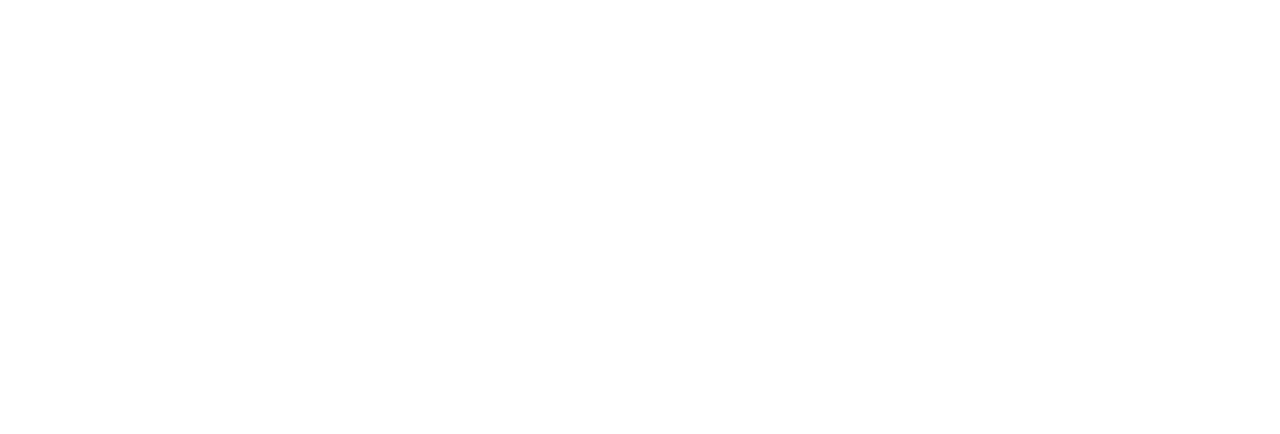
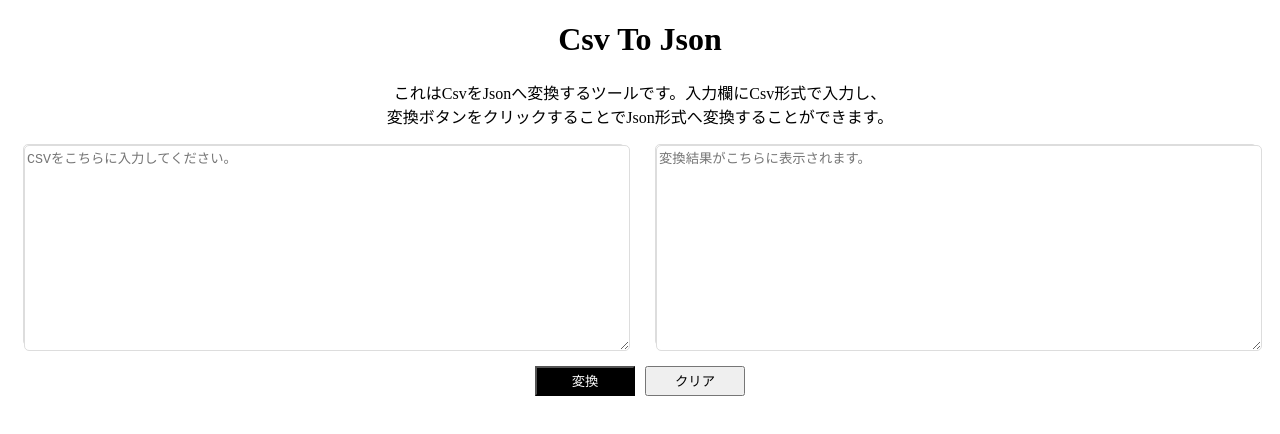
Before and after one commit to snake97123/converter, a plain HTML site: page index.html in a window 1280 px wide. Drawn offline with Linux system fonts and the light colour scheme.

Commit message:
見た目の作成

```diff
--- a/index.html
+++ b/index.html
@@ -3,9 +3,24 @@
 <head>
   <meta charset="UTF-8">
   <meta name="viewport" content="width=device-width, initial-scale=1.0">
-  <title></title>
+  <link rel="stylesheet" href="./styles.css">
+  <title>Csv To Json</title>
 </head>
 <body>
-
+<h1 class="title">Csv To Json</h1>
+<p>これはCsvをJsonへ変換するツールです。入力欄にCsv形式で入力し、<br>変換ボタンをクリックすることでJson形式へ変換することができます。</p>
+<div class="section">
+  <div class="container">
+    <textarea id="csvInput" placeholder="CSVをこちらに入力してください。"></textarea>
+  </div>
+  <div class="container">
+    <textarea id="jsonOutput" placeholder="変換結果がこちらに表示されます。"></textarea>
+  </div>
+</div>
+<div class="buttonContainer">
+<button id="convertButton">変換</button>
+<button id="clearButton">クリア</button>
+</div>
+<script src="./script.js"></script>
 </body>
 </html>
--- a/styles.css
+++ b/styles.css
@@ -0,0 +1,46 @@
+.title {
+  text-align: center;
+}
+
+p {
+  text-align: center;
+}
+
+.section {
+  display: flex;
+}
+.container {
+  width: 600px;
+  height: 200px;
+  margin: 0 auto;
+  padding: 0;
+  border: 1px solid #ddd;
+  border-radius: 5px;
+}
+
+textarea {
+  width: 100%;
+  height: 200px;
+  border: 1px solid #ddd;
+  border-radius: 5px;
+}
+
+#convertButton {
+  width: 100px;
+  height: 30px;
+  margin-right: 10px;
+  color: #fff;
+  background-color: black;
+}
+
+#clearButton {
+  width: 100px;
+  height: 30px;
+  color: black;
+}
+
+.buttonContainer {
+  display: flex;
+  justify-content: center;
+  margin-top: 20px;
+}
```
